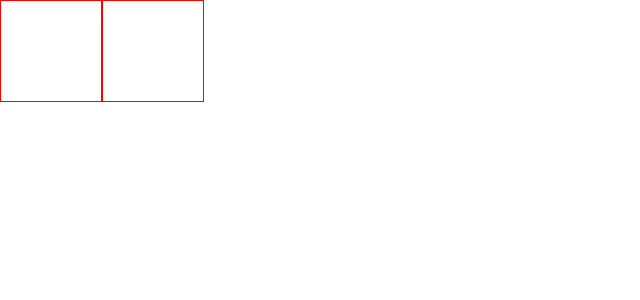
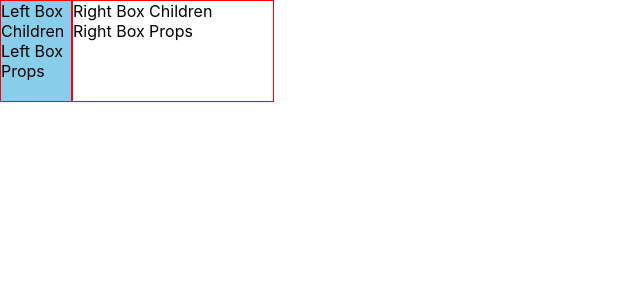
Before and after one commit to plamen1982/ReactMasterClass, a React (Create React App) app in the folder Training/ReactAdvanced/Component/component/: page / in a window 1280 px wide. Shown: the top 300 px of the page, without its empty margins (0-640 px from the left). Built offline with nearby package versions, Linux system fonts and the light colour scheme.

Commit message:
Generic component updated

```diff
--- a/Training/ReactAdvanced/Component/component/src/components/Generic-Components.js
+++ b/Training/ReactAdvanced/Component/component/src/components/Generic-Components.js
@@ -1,13 +1,17 @@
 import React from 'react';
 
-const style = { border: '1px solid red', width: '100px', height: '100px', display: 'inline-block' }
-export const Box = (props, { children, left, right }) => (
-    <div style={style}       >
+export const Box = (props, children) => {
+    let style = { border: '1px solid red', width: '200px', height: '100px' }
+    style = {...style, ...props.width}
+    return (
+        <div style={style}>
+            {props.children}
+            {props.left}
+            {props.right}
+        </div>
 
-        {right}
-    </div>
-);
-
+    );
+}
 
 export const BoxWithContent = () => {
     return (
@@ -16,10 +20,11 @@ export const BoxWithContent = () => {
 }
 
 export const MultipleBoxes = () => {
+    const style = {display: 'flex'}
     return (
-        <>
-            <Box left={<div>Left Box Props</div>}>Left Box Children</Box>
+        <div style={style}>
+            <Box width={{width: '70px', backgroundColor: 'skyblue'}} left={<div>Left Box Props</div>}>Left Box Children</Box>
             <Box right={<div>Right Box Props</div>}>Right Box Children</Box>
-        </>
+        </div>
     );
 }
```
